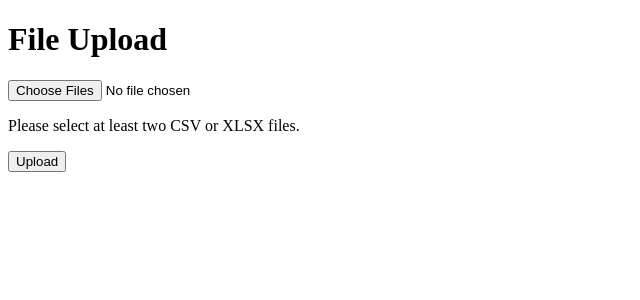
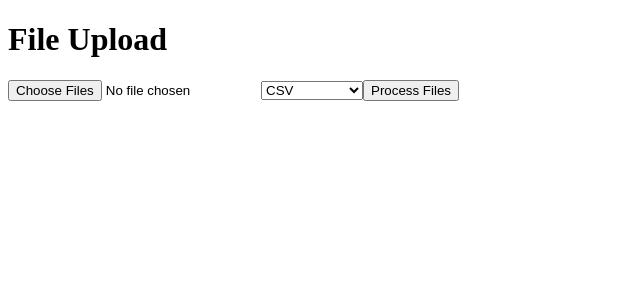
Before and after one commit to Flexsidee/csv_excel_combiner, a React (Vite) app in the folder frontend/: page / in a window 1280 px wide. Shown: the top 300 px of the page, without its empty margins (0-640 px from the left). Built offline with nearby package versions, Linux system fonts and the light colour scheme; no server answers.

Commit message:
latest update

```diff
--- a/frontend/src/App.jsx
+++ b/frontend/src/App.jsx
@@ -2,109 +2,80 @@ import { useState } from "react";
 
 const App = () => {
 	const [selectedFiles, setSelectedFiles] = useState([]);
-	const api = `${import.meta.env.VITE_API_BASE}`;
+	const [downloadFormat, setDownloadFormat] = useState("csv"); // Default format: CSV
 
-	const handleFileSelect = (event) => {
+	const handleFileChange = (event) => {
 		const files = event.target.files;
-		const allowedExtensions = ["csv", "xlsx"];
-		let validFiles = [];
+		setSelectedFiles([...files]);
+	};
 
-		// Filter and validate the selected files
-		for (let i = 0; i < files.length; i++) {
-			const file = files[i];
-			const extension = file.name.split(".").pop().toLowerCase();
+	const handleFormatChange = (event) => {
+		setDownloadFormat(event.target.value);
+	};
 
-			if (allowedExtensions.includes(extension)) {
-				validFiles.push(file);
-			}
+	const handleSubmit = async (event) => {
+		event.preventDefault();
+
+		const formData = new FormData();
+		for (let file of selectedFiles) {
+			formData.append("files[]", file);
 		}
 
-		// Set the selected files state
-		setSelectedFiles(validFiles);
-	};
+		// Append the selected format to the request
+		formData.append("format", downloadFormat);
 
-	// Function to convert CSV string to a downloadable file
-	function downloadCSV(data) {
-		const blob = new Blob([data], { type: "text/csv" });
-		const url = URL.createObjectURL(blob);
-		const link = document.createElement("a");
-		link.href = url;
-		link.download = "combined_data.csv";
-		link.click();
-		URL.revokeObjectURL(url);
-	}
-
-	// Function to convert XLSX string to a downloadable file
-	function downloadXLSX(data) {
-		const blob = new Blob([data], {
-			type: "application/vnd.openxmlformats-officedocument.spreadsheetml.sheet",
-		});
-		const url = URL.createObjectURL(blob);
-		const link = document.createElement("a");
-		link.href = url;
-		link.download = "combined_data.xlsx";
-		link.click();
-		URL.revokeObjectURL(url);
-	}
-
-	const handleSubmit = async () => {
-		if (selectedFiles.length > 0) {
-			const formData = new FormData();
-
-			selectedFiles.forEach((file) => {
-				formData.append("files[]", file);
+		try {
+			const response = await fetch("http://localhost:5000/process_files", {
+				method: "POST",
+				body: formData,
 			});
 
-			await fetch(api, {
-				method: "POST",
-				body: formData,
-			})
-				.then((res) => res)
-				.then((data) => {
-					// Retrieve the response data and content type
-					const responseData = data.result;
-					const contentType = data.content_type;
-					const fileExtension = data.file_extension;
+			if (response.ok) {
+				// Extract the filename from the response headers
+				const contentDisposition = response.headers.get("Content-Disposition");
+				const filenameRegex = /filename[^;=\n]*=((['"]).*?\2|[^;\n]*)/;
+				const matches = filenameRegex.exec(contentDisposition);
+				let filename = `result.${downloadFormat}`;
+				if (matches !== null && matches[1]) {
+					filename = matches[1].replace(/['"]/g, "");
+				}
 
-					// Handle the response based on the content type and file extension
-					// if (contentType === "text/csv" && fileExtension === "csv") {
-					// 	downloadCSV(responseData);
-					// } else if (
-					// 	contentType ===
-					// 		"application/vnd.openxmlformats-officedocument.spreadsheetml.sheet" &&
-					// 	fileExtension === "xlsx"
-					// ) {
-					// 	downloadXLSX(responseData);
-					// } else {
-					// 	// Handle unsupported file formats or errors
-					// 	alert("Invalid response format or error occurred.");
-					// }
+				// Download the file
+				const blob = await response.blob();
 
-					console.log(responseData);
-					console.log(contentType);
-					console.log(fileExtension);
-				})
-				.catch((error) => {
-					console.error("Error:", error);
-				});
+				if (window.navigator && window.navigator.msSaveOrOpenBlob) {
+					// For IE/Edge browser
+					window.navigator.msSaveOrOpenBlob(blob, filename);
+				} else {
+					// For other browsers
+					const url = window.URL.createObjectURL(blob);
+					const link = document.createElement("a");
+					link.href = url;
+					link.download = filename;
+					link.click();
+					URL.revokeObjectURL(url);
+				}
+			} else {
+				// Handle error response
+				const error = await response.text();
+				console.error("Error:", error);
+			}
+		} catch (error) {
+			console.error("Error:", error);
 		}
 	};
 
 	return (
 		<div>
 			<h1>File Upload</h1>
-			<input
-				type="file"
-				multiple
-				accept=".csv, .xlsx"
-				onChange={handleFileSelect}
-			/>
-			{selectedFiles.length >= 2 ? (
-				<p>Files selected: {selectedFiles.length}</p>
-			) : (
-				<p>Please select at least two CSV or XLSX files.</p>
-			)}
-			<button onClick={handleSubmit}>Upload</button>
+			<form onSubmit={handleSubmit}>
+				<input type="file" multiple onChange={handleFileChange} />
+				<select value={downloadFormat} onChange={handleFormatChange}>
+					<option value="csv">CSV</option>
+					<option value="xlsx">Excel (XLSX)</option>
+				</select>
+				<button type="submit">Process Files</button>
+			</form>
 		</div>
 	);
 };
```
Also changed, not shown: 1 other file (tests, documents, lock files or other folders).
